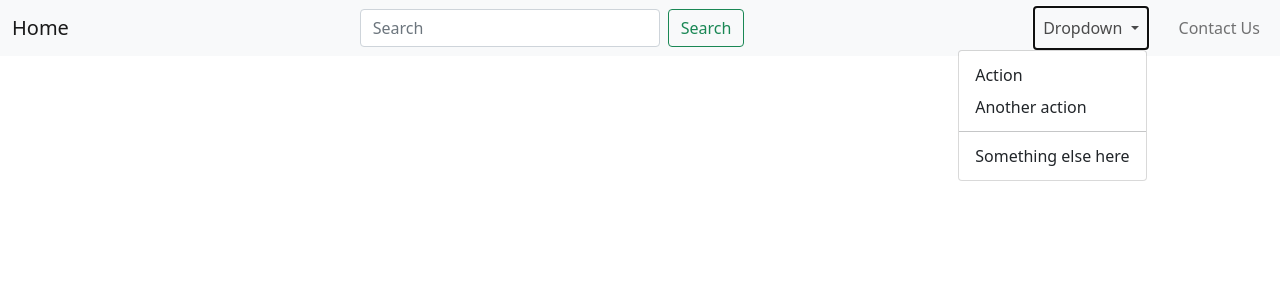
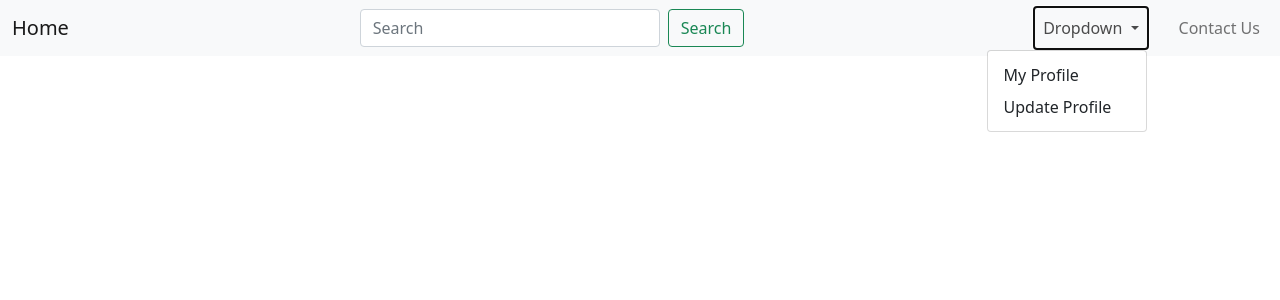
Before and after one commit to Anit-Paul/ConnectMe, a Django app: page /home/ in a window 1280 px wide, after a click on "Dropdown". Shown: the top 300 px of the page. Run offline with Django 5.2, Linux system fonts and the light colour scheme; the visitor is signed in with stand-in values (Sample User, id 1).

Commit message:
profilAPI and updateAPI endpoint added

```diff
--- a/home/urls.py
+++ b/home/urls.py
@@ -1,6 +1,8 @@
 from django.contrib import admin
 from django.urls import path,include
-from . views import homeAPI
+from . views import homeAPI,profileAPI,updateAPI
 urlpatterns = [
     path('', homeAPI.as_view(),name='homeAPI'),
+    path('profile/', profileAPI.as_view(),name='my_profile'),
+    path('update/', updateAPI.as_view(),name='update_profile'),
 ]
--- a/home/views.py
+++ b/home/views.py
@@ -2,10 +2,42 @@ from rest_framework.authentication import TokenAuthentication, SessionAuthentica
 from rest_framework.permissions import IsAuthenticated
 from rest_framework.views import APIView
 from django.shortcuts import render
-
+from social_features.models import Post,Follow
+from authentication.models import MyUser
+from authentication.serializers import userSerializer
+from social_features.serializers import PostSerializers
+from rest_framework.response import Response
+from rest_framework import status
 class homeAPI(APIView):
     authentication_classes = [SessionAuthentication, TokenAuthentication]
     permission_classes = [IsAuthenticated]
 
     def get(self, request):
         return render(request, 'home/index.html', {'user': request.user})
+
+class profileAPI(APIView):
+    authentication_classes = [SessionAuthentication, TokenAuthentication]
+    permission_classes = [IsAuthenticated]
+    def get(self, request):
+        user = MyUser.objects.filter(email=request.user.email)
+        posts = Post.objects.filter(author=request.user)
+        return Response({
+            "user": userSerializer(user, many=True).data,
+            "posts": PostSerializers(posts, many=True).data
+        })
+
+class updateAPI(APIView):
+    authentication_classes = [SessionAuthentication, TokenAuthentication]
+    permission_classes = [IsAuthenticated]
+    def post(self, request):
+        try:
+            user = MyUser.objects.get(email=request.user.email)
+        except MyUser.DoesNotExist:
+            return Response({"message": "User not found"}, status=status.HTTP_404_NOT_FOUND)
+
+        serializer = userSerializer(user, data=request.data, partial=True)
+        if serializer.is_valid():
+            serializer.save()
+            return Response({"message": "Data modified successfully"})
+        else:
+            return Response(serializer.errors, status=status.HTTP_400_BAD_REQUEST)
--- a/templates/home/index.html
+++ b/templates/home/index.html
@@ -57,12 +57,8 @@
                 class="dropdown-menu dropdown-menu-end"
                 aria-labelledby="navbarDropdown"
               >
-                <li><a class="dropdown-item" href="#">Action</a></li>
-                <li><a class="dropdown-item" href="#">Another action</a></li>
-                <li><hr class="dropdown-divider" /></li>
-                <li>
-                  <a class="dropdown-item" href="#">Something else here</a>
-                </li>
+                <li><a class="dropdown-item" href="{% url 'my_profile' %}">My Profile</a></li>
+                <li><a class="dropdown-item" href="{% url 'update_profile' %}">Update Profile</a></li>
               </ul>
             </li>
             <li class="nav-item">
```
